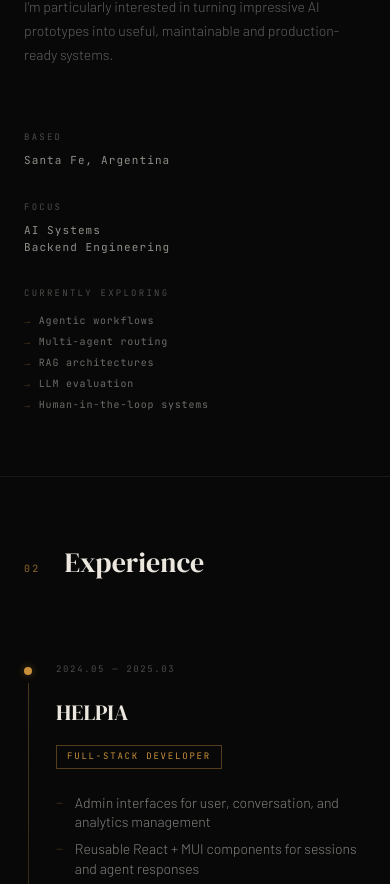
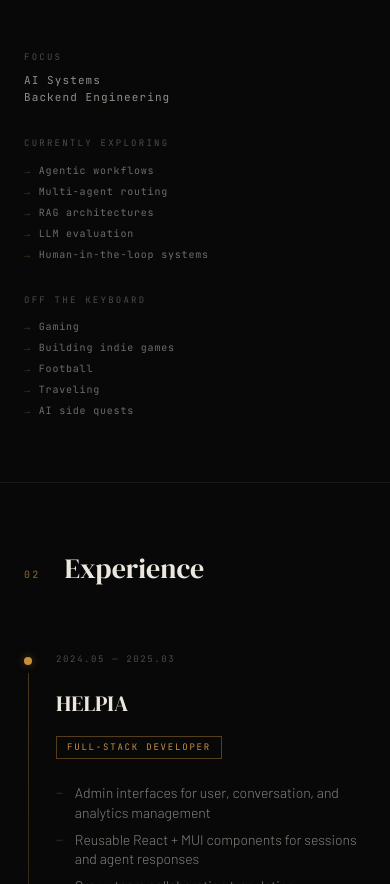
Before and after one commit to joaquims45/portfolio, a React (Vite) app: page / in a window 390 px wide. Shown: the part 1799-2683 px from the top of the page. Built offline with nearby package versions, Linux system fonts and the light colour scheme.

Commit message:
refactor: update padding and margins across multiple components for improved layout

```diff
--- a/src/components/Contact.tsx
+++ b/src/components/Contact.tsx
@@ -24,11 +24,11 @@ export default function Contact() {
   return (
     <section
       id="contact"
-      className="min-h-[80vh] flex flex-col"
+      className="min-h-[50vh] flex flex-col"
       style={{ borderTop: '1px solid rgba(236,231,222,0.07)' }}
     >
       {/* Main content */}
-      <div className="flex-1 flex flex-col justify-center px-6 md:px-12 lg:px-16 max-w-[1440px] mx-auto w-full py-28 md:py-40">
+      <div className="flex-1 flex flex-col justify-center px-6 md:px-12 lg:px-16 max-w-[1440px] mx-auto w-full py-16 md:py-20">
 
         {/* Section index */}
         <div className="flex items-baseline gap-6 mb-16 md:mb-20">
--- a/src/components/Education.tsx
+++ b/src/components/Education.tsx
@@ -8,13 +8,13 @@ export default function Education() {
   return (
     <section
       id="education"
-      className="py-28 md:py-36"
+      className="pt-16 md:pt-20 pb-16 md:pb-20"
       style={{ borderTop: '1px solid rgba(236,231,222,0.07)' }}
     >
       <div className="px-6 md:px-12 lg:px-16 max-w-[1440px] mx-auto">
 
         {/* Section header */}
-        <div className="flex items-baseline gap-6 mb-16 md:mb-24">
+        <div className="flex items-baseline gap-6 mb-16 md:mb-20">
           <span className="font-mono text-[10px] tracking-[0.22em] text-signal/70">03</span>
           <h2
             className="font-serif text-ink"
--- a/src/components/Human.tsx
+++ b/src/components/Human.tsx
@@ -27,13 +27,13 @@ export default function Human() {
   return (
     <section
       id="human"
-      className="pt-28 md:pt-40 pb-16 md:pb-20"
+      className="pt-16 md:pt-20 pb-16 md:pb-20"
       style={{ borderTop: '1px solid rgba(236,231,222,0.07)' }}
     >
       <div className="px-6 md:px-12 lg:px-16 max-w-[1440px] mx-auto">
 
         {/* Section index */}
-        <div className="flex items-baseline gap-6 mb-20 md:mb-28">
+        <div className="flex items-baseline gap-6 mb-16 md:mb-20">
           <span className="font-mono text-[10px] tracking-[0.22em] text-signal/70">01</span>
           <h2
             className="font-serif text-ink"
@@ -45,7 +45,7 @@ export default function Human() {
         </div>
 
         {/* Dramatic statement + portrait */}
-        <div className="grid grid-cols-1 lg:grid-cols-[3fr_2fr] gap-12 lg:gap-20 items-center mb-20 md:mb-28">
+        <div className="grid grid-cols-1 lg:grid-cols-[3fr_2fr] gap-12 lg:gap-20 items-center mb-16 md:mb-20">
           <div
             ref={statRef}
             className="transition-all duration-700"
@@ -115,14 +115,6 @@ export default function Human() {
               transform: metaIn ? 'none' : 'translateY(16px)',
             }}
           >
-            {/* Based */}
-            <div>
-              <p className="font-mono text-[9px] tracking-[0.25em] text-ink/30 mb-2">{t.human.based}</p>
-              <p className="font-mono text-[11px] tracking-[0.1em] text-ink/60">
-                Santa Fe, Argentina
-              </p>
-            </div>
-
             {/* Focus */}
             <div>
               <p className="font-mono text-[9px] tracking-[0.25em] text-ink/30 mb-2">{t.human.focus}</p>
@@ -146,6 +138,21 @@ export default function Human() {
                 ))}
               </div>
             </div>
+
+            {/* Off the keyboard */}
+            <div>
+              <p className="font-mono text-[9px] tracking-[0.25em] text-ink/30 mb-3">
+                {t.human.offKeyboardLabel}
+              </p>
+              <div className="flex flex-col gap-1.5">
+                {t.human.offKeyboardItems.map((item) => (
+                  <p key={item} className="font-mono text-[10px] tracking-[0.08em] text-ink/45 flex items-center gap-2">
+                    <span className="text-signal/40">→</span>
+                    {item}
+                  </p>
+                ))}
+              </div>
+            </div>
           </div>
         </div>
 
--- a/src/components/Systems.tsx
+++ b/src/components/Systems.tsx
@@ -47,13 +47,13 @@ export default function Systems() {
   return (
     <section
       id="systems"
-      className="py-28 md:py-36"
+      className="pt-16 md:pt-20 pb-16 md:pb-20"
       style={{ borderTop: '1px solid rgba(236,231,222,0.07)' }}
     >
       <div className="px-6 md:px-12 lg:px-16 max-w-[1440px] mx-auto">
 
         {/* Section header */}
-        <div className="flex items-baseline gap-6 mb-16 md:mb-24">
+        <div className="flex items-baseline gap-6 mb-16 md:mb-20">
           <span className="font-mono text-[10px] tracking-[0.22em] text-signal/70">04</span>
           <h2
             className="font-serif text-ink"
--- a/src/components/Trace.tsx
+++ b/src/components/Trace.tsx
@@ -137,7 +137,7 @@ export default function Trace() {
   return (
     <section
       id="trace"
-      className="pt-16 md:pt-20 pb-28 md:pb-36"
+      className="pt-16 md:pt-20 pb-16 md:pb-20"
       style={{ borderTop: '1px solid rgba(236,231,222,0.07)' }}
     >
       <div className="px-6 md:px-12 lg:px-16 max-w-[1440px] mx-auto">
@@ -145,7 +145,7 @@ export default function Trace() {
         {/* Section header */}
         <div
           ref={headRef}
-          className={`flex items-baseline gap-6 mb-20 md:mb-28 trace-item ${headIn ? 'in-view' : ''}`}
+          className={`flex items-baseline gap-6 mb-16 md:mb-20 trace-item ${headIn ? 'in-view' : ''}`}
         >
           <span className="font-mono text-[10px] tracking-[0.22em] text-signal/70">02</span>
           <h2
--- a/src/components/Work.tsx
+++ b/src/components/Work.tsx
@@ -162,10 +162,10 @@ export default function Work() {
   return (
     <section
       id="work"
-      className="py-28 md:py-36 px-6 md:px-12 lg:px-16 max-w-[1440px] mx-auto"
+      className="pt-16 md:pt-20 pb-16 md:pb-20 px-6 md:px-12 lg:px-16 max-w-[1440px] mx-auto"
     >
       {/* Section header */}
-      <div className="flex items-baseline gap-6 mb-20 md:mb-28">
+      <div className="flex items-baseline gap-6 mb-16 md:mb-20">
         <span className="font-mono text-[10px] tracking-[0.22em] text-signal/70">05</span>
         <h2
           className="font-serif text-ink"
@@ -178,7 +178,7 @@ export default function Work() {
 
       {/* ── PROJECT 01: Source Lens ── */}
       <article
-        className="mb-24 md:mb-32 group cursor-pointer"
+        className="mb-16 md:mb-20 group cursor-pointer"
         onMouseEnter={() => setHovered(1)}
         onMouseLeave={() => setHovered(null)}
       >
--- a/src/i18n/en.ts
+++ b/src/i18n/en.ts
@@ -108,7 +108,6 @@ export const en: Translations = {
       "I'm Joaquín, a software engineer from Argentina focused on the intersection between AI and traditional software engineering.",
       "I'm particularly interested in turning impressive AI prototypes into useful, maintainable and production-ready systems.",
     ],
-    based: 'BASED',
     focus: 'FOCUS',
     focusValue: ['AI Systems', 'Backend Engineering'],
     exploringLabel: 'CURRENTLY EXPLORING',
@@ -119,6 +118,14 @@ export const en: Translations = {
       'LLM evaluation',
       'Human-in-the-loop systems',
     ],
+    offKeyboardLabel: 'OFF THE KEYBOARD',
+    offKeyboardItems: [
+      'Gaming',
+      'Building indie games',
+      'Football',
+      'Traveling',
+      'AI side quests',
+    ],
   },
   contact: {
     title: 'Contact',
--- a/src/i18n/es.ts
+++ b/src/i18n/es.ts
@@ -108,7 +108,6 @@ export const es: Translations = {
       'Soy Joaquín, ingeniero de software de Argentina enfocado en la intersección entre IA e ingeniería de software tradicional.',
       'Me interesa particularmente convertir prototipos de IA impresionantes en sistemas útiles, mantenibles y listos para producción.',
     ],
-    based: 'UBICACIÓN',
     focus: 'ENFOQUE',
     focusValue: ['Sistemas de IA', 'Ingeniería Backend'],
     exploringLabel: 'EXPLORANDO ACTUALMENTE',
@@ -119,6 +118,14 @@ export const es: Translations = {
       'Evaluación de LLM',
       'Sistemas human-in-the-loop',
     ],
+    offKeyboardLabel: 'FUERA DEL TECLADO',
+    offKeyboardItems: [
+      'Gaming',
+      'Desarrollo de videojuegos indie',
+      'Fútbol',
+      'Viajar',
+      'Side quests de IA',
+    ],
   },
   contact: {
     title: 'Contacto',
--- a/src/i18n/pt.ts
+++ b/src/i18n/pt.ts
@@ -108,7 +108,6 @@ export const pt: Translations = {
       'Sou o Joaquín, engenheiro de software da Argentina focado na interseção entre IA e engenharia de software tradicional.',
       'Tenho interesse particular em transformar prototipos impressionantes de IA em sistemas úteis, sustentáveis e prontos para produção.',
     ],
-    based: 'LOCALIZAÇÃO',
     focus: 'FOCO',
     focusValue: ['Sistemas de IA', 'Engenharia Backend'],
     exploringLabel: 'EXPLORANDO ATUALMENTE',
@@ -119,6 +118,14 @@ export const pt: Translations = {
       'Avaliação de LLM',
       'Sistemas human-in-the-loop',
     ],
+    offKeyboardLabel: 'FORA DO TECLADO',
+    offKeyboardItems: [
+      'Gaming',
+      'Desenvolvimento de jogos indie',
+      'Futebol',
+      'Viajar',
+      'Side quests de IA',
+    ],
   },
   contact: {
     title: 'Contato',
--- a/src/i18n/types.ts
+++ b/src/i18n/types.ts
@@ -63,11 +63,12 @@ export interface Translations {
     title: string;
     statement: [string, string, string, string];
     bioParagraphs: [string, string];
-    based: string;
     focus: string;
     focusValue: [string, string];
     exploringLabel: string;
     exploringItems: [string, string, string, string, string];
+    offKeyboardLabel: string;
+    offKeyboardItems: [string, string, string, string, string];
   };
   contact: {
     title: string;
```
